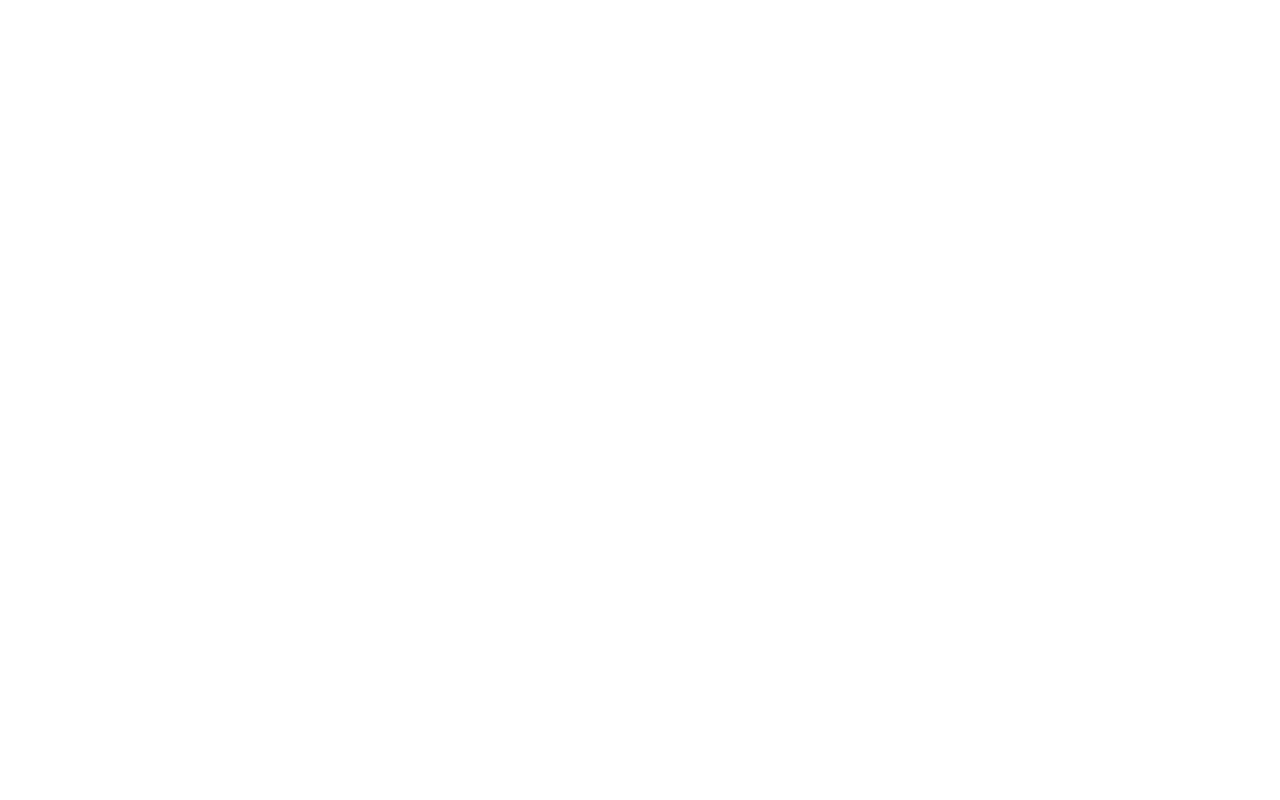
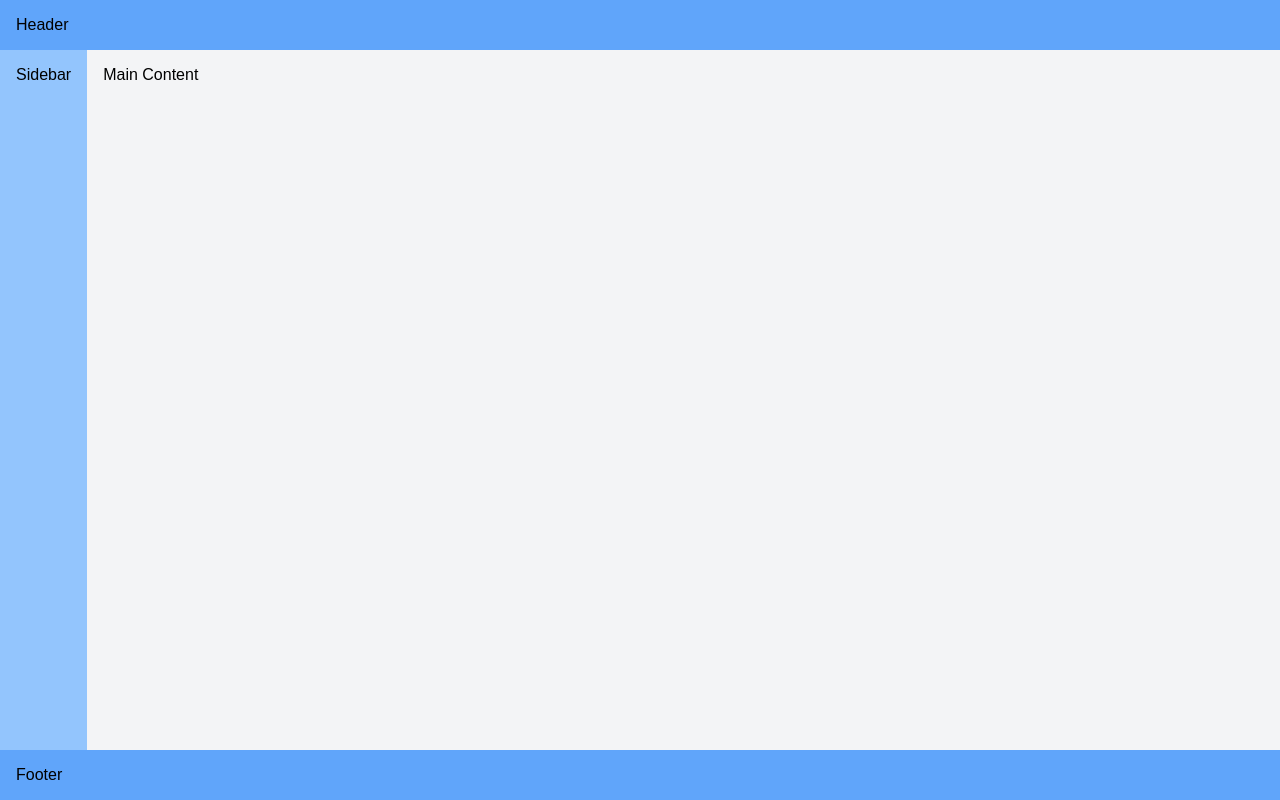
Before and after one commit to NirutL/basicFrontend, a plain HTML site: page css/grid.html in a window 1280 px wide. Drawn offline with Linux system fonts and the light colour scheme.

Commit message:
251025 commit

```diff
--- a/css/grid.html
+++ b/css/grid.html
@@ -1,14 +1,66 @@
 <!DOCTYPE html>
 <html lang="en">
 <head>
-    <meta charset="UTF-8">
-    <meta name="viewport" content="width=device-width, initial-scale=1.0">
-    <title>Grid</title>
+  <meta name="viewport" content="width=device-width, initial-scale=1.0">
+  <title>CSS Grid Demo</title>
+  <!-- ทีนี้ Flexbox เก่งเรื่อง 1 มิติ (แถว หรือ คอลัมน์) ถ้าเราอยากจัด Layout 2 มิติ (เช่น Sidebar ซ้าย + Content ขวา + Footer ล่าง) CSS Grid จะเก่งกว่ามากครับ -->
+  <style>
+    body {
+      font-family: sans-serif;
+      margin: 0;
+      /* ทำให้ layout สูงเต็มจอ */
+      height: 100vh;
+    }
 
-    <!-- ทีนี้ Flexbox เก่งเรื่อง 1 มิติ (แถว หรือ คอลัมน์) ถ้าเราอยากจัด Layout 2 มิติ (เช่น Sidebar ซ้าย + Content ขวา + Footer ล่าง) CSS Grid จะเก่งกว่ามากครับ -->
+    /* สไตล์เริ่มต้น ให้มีสีสันจะได้เห็นชัดๆ */
+    header {
+      background-color: #60a5fa;
+      padding: 1rem;
+      grid-area: header; /* <-- รวมไว้ที่นี่ */
+    }
+    nav {
+      background-color: #93c5fd;
+      padding: 1rem;
+      grid-area: sidebar; /* <-- รวมไว้ที่นี่ */
+    }
+    main {
+      background-color: #f3f4f6;
+      padding: 1rem;
+      grid-area: main; /* <-- รวมไว้ที่นี่ */
+    }
+    footer {
+      background-color: #60a5fa;
+      padding: 1rem;
+      grid-area: footer; /* <-- รวมไว้ที่นี่ */
+    }
 
+    /* --- ส่วนของ Grid จะเติมตรงนี้ --- */
+    .grid-container {
+      /* 1. เราจะเปิดโหมด Grid ที่นี่ */
+        display: grid;
+      /* 2. เราจะกำหนดคอลัมน์และแถวที่นี่ */
+        grid-template-columns: auto 1fr;
+      /* 3. เราจะ "วาด" layout ที่นี่ */
+        grid-template-rows: auto 1fr auto;
+      /* ทำให้ container สูงเต็มจอ */
+        height: 100vh;
+
+        grid-template-areas:
+        "header  header"
+        "sidebar main"
+        "footer  footer";
+    }
+
+  </style>
 </head>
 <body>
 
+  <div class="grid-container" >
+    <header>Header</header>
+    <nav>Sidebar</nav>
+    <main>Main Content</main>
+    <footer>Footer</footer>
+  </div>
+
 </body>
 </html>
```
Also changed, not shown: css/bootstrap.html (+1 -0 lines), css/taiwind.html (+1 -0 lines), javascript/javascript.html (added, +74 -0 lines).
